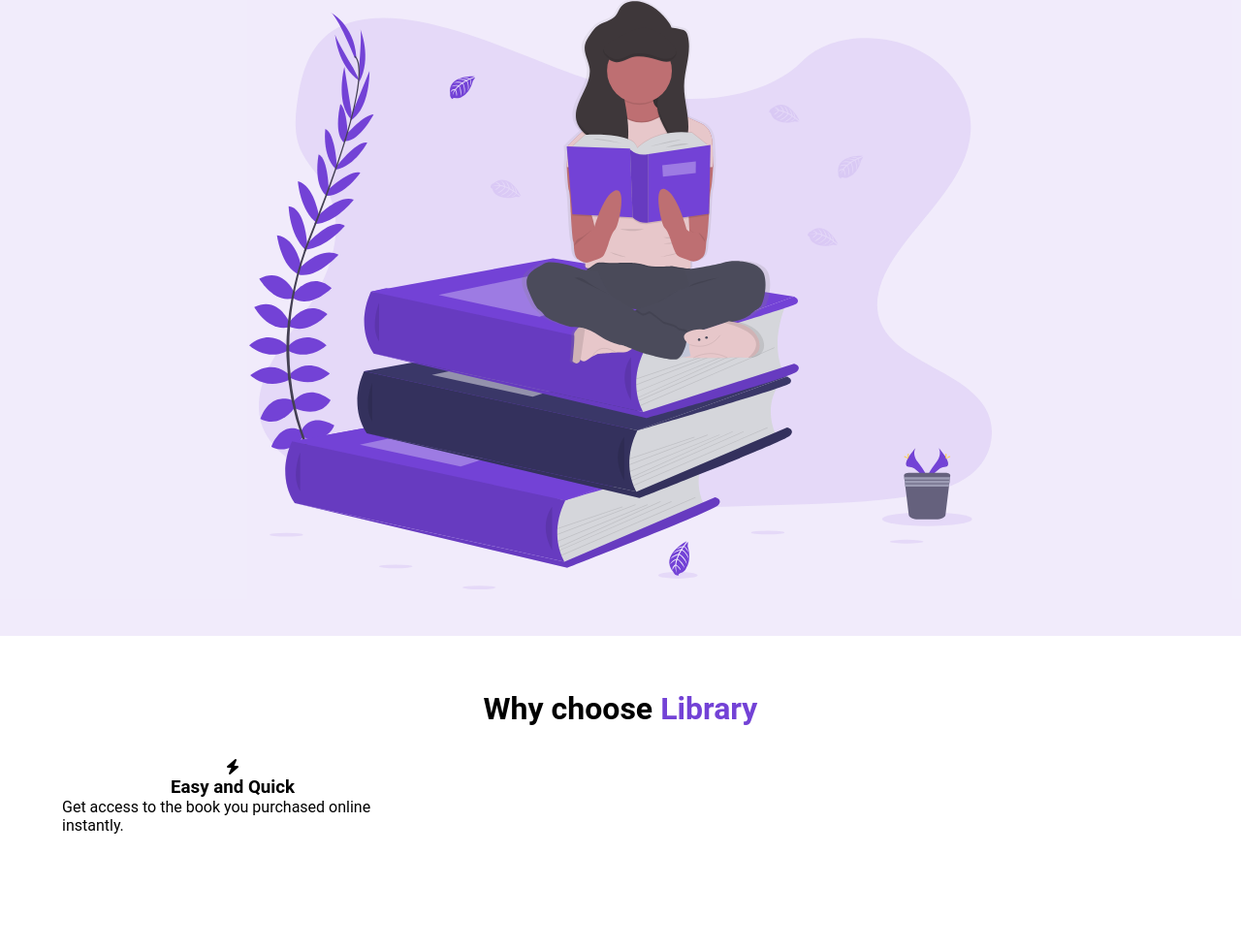
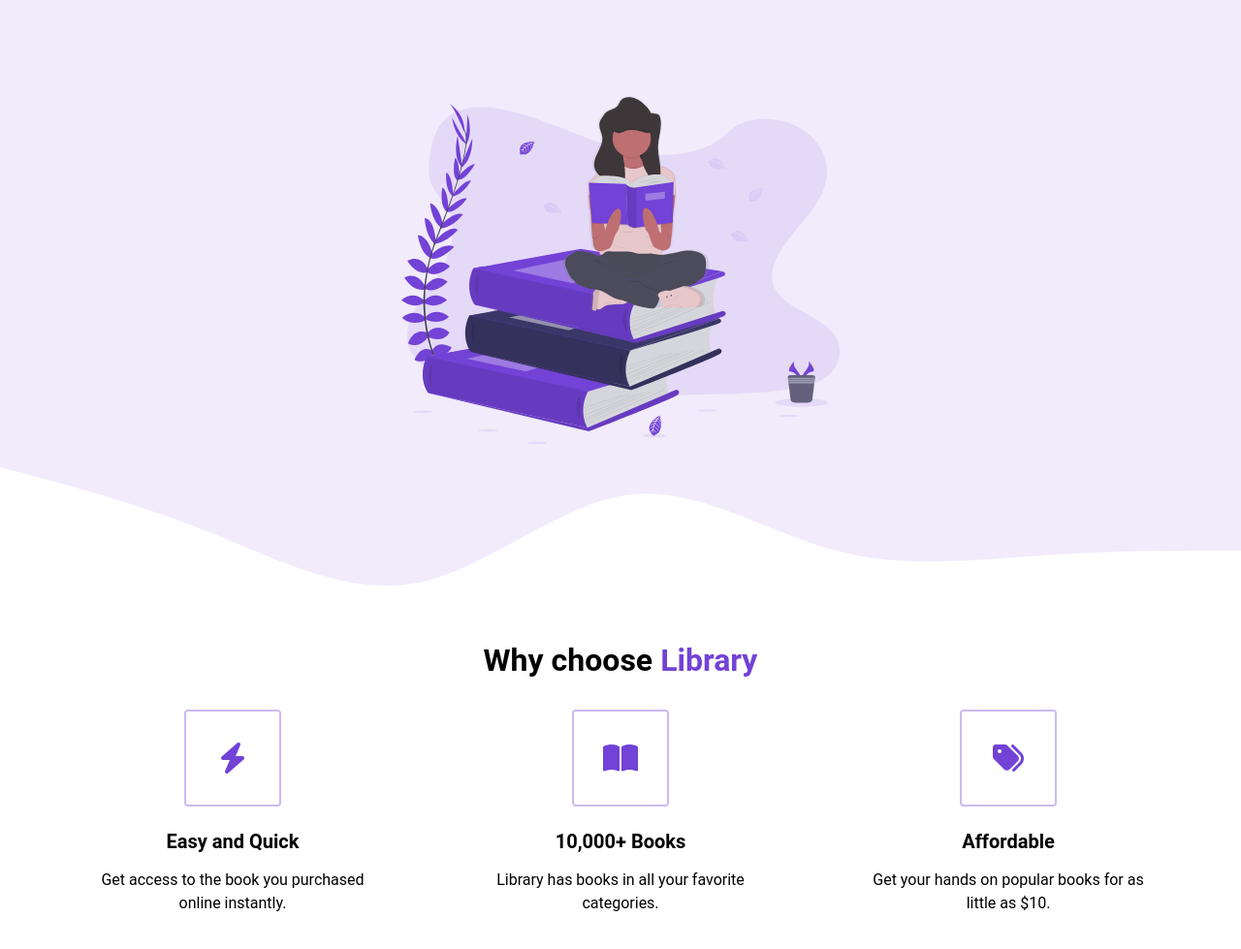
Before and after one commit to ZoeConklin/E-commerce, a plain HTML site: page index.html in a window 1280 px wide. Shown: the part 399-1378 px from the top of the page at 97% size. Before the commit the page ends 1316 px from the top, so only its background shows below. Drawn offline with Linux system fonts and the light colour scheme.

Commit message:
Updated Code

```diff
--- a/index.html
+++ b/index.html
@@ -31,6 +31,7 @@
             </div>
               <figure class="header__img--wrapper">
                 <img src="./assets/Undraw_Books.svg" alt="">
+              </figure>
         </div>
       </header>
     </section>
@@ -52,6 +53,28 @@
                 </h3>
                 <p class="highlight__para">
                   Get access to the book you purchased online instantly.
+                </p>
+              </div>
+              <div class="highlight">
+                <div class="highlight__img">
+                  <i class="fas fa-book-open"></i>
+                </div>
+                <h3 class="highlight__subtitle">
+                  10,000+ Books
+                </h3>
+                <p class="highlight__para">
+                  Library has books in all your favorite categories.
+                </p>
+              </div>
+              <div class="highlight">
+                <div class="highlight__img">
+                  <i class="fas fa-tags"></i>
+                </div>
+                <h3 class="highlight__subtitle">
+                  Affordable
+                </h3>
+                <p class="highlight__para">
+                  Get your hands on popular books for as little as $10.
                 </p>
               </div>
             </div>
--- a/styles.css
+++ b/styles.css
@@ -13,6 +13,10 @@ nav {
 
 img {
     width: 100%;
+}
+
+p {
+    line-height: 1.5;
 }
 
 .nav__container {
@@ -120,8 +124,8 @@ button:active {
 }
 
 .header__img--wrapper {
-    width: 70%;
-    padding: 20px;
+    width: 60%;
+    padding: 120px;
 }
 
 .container {
@@ -140,6 +144,37 @@ HIGHLIGHTS
 
 */
 
+#highlights {
+    position: relative;
+}
+
+#highlights:before {
+  /*  background: url('assets/wave.svg');
+  content: "";
+  position: absolute;
+  width: 101vw;
+  height: 12vw;
+  left: 0;
+  z-index: 1;
+  background-size: cover;
+  background-repeat: no-repeat;
+  z-index: 1; */
+}
+
+#highlights:after {
+    background: url('assets/wave.svg');
+    content: "";
+    position: absolute;
+    width: 101vw;
+    height: 12vw;
+    top: 1px;
+    left: 0;
+    z-index: 1;
+    background-size: cover;
+    background-repeat: no-repeat;
+    transform: translateY(-100%);
+}
+
 .highlight__wrapper {
     display: flex;
 }
@@ -152,3 +187,26 @@ HIGHLIGHTS
     justify-content: center;
     flex-direction: column;
 }
+
+.highlight__para {
+    text-align: center;
+    max-width: 280px;
+}
+
+.highlight__img {
+    border: 2px solid #7342d65d;
+    color: #7342d6;
+    width: 100px;
+    height: 100px;
+    display: flex;
+    align-items: center;
+    justify-content: center;
+    border-radius: 4px;
+    font-size: 32px;
+    margin-bottom: 24px;
+}
+
+.highlight__subtitle {
+    font-size: 20px;
+    margin-bottom: 16px;
+}
```
Lines whose indentation alone changed are shown as unchanged.
